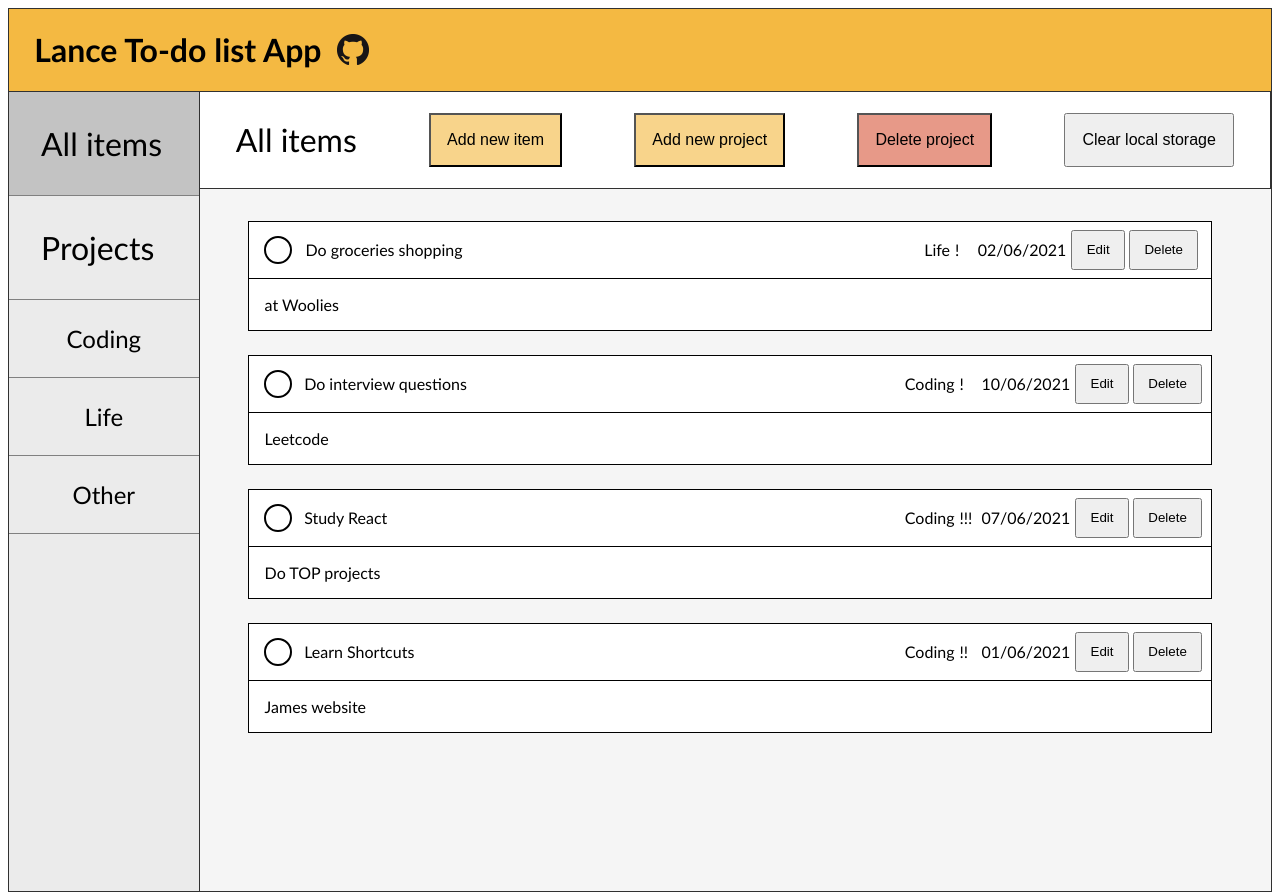
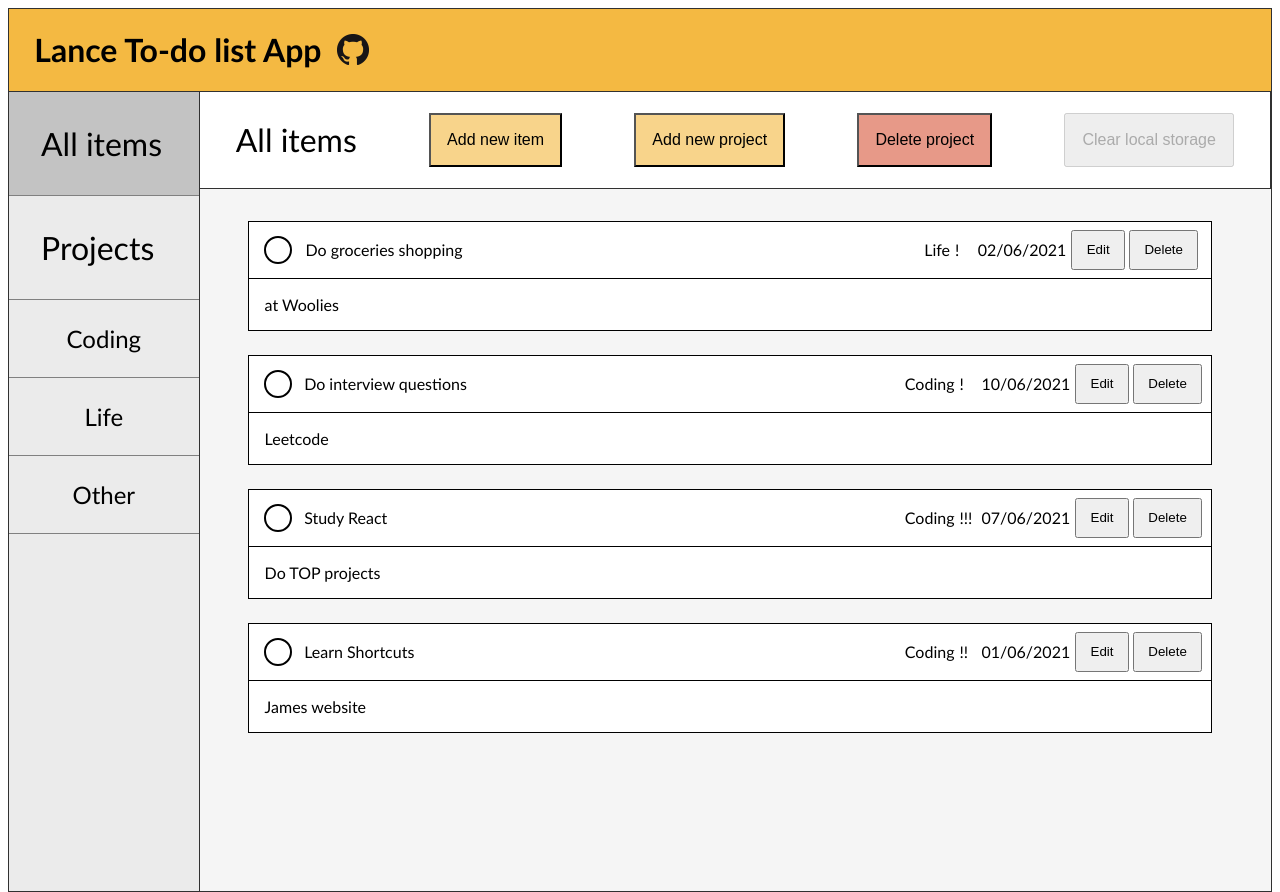
Before and after one commit to lancedang64/project_todo-list, a website built with webpack: page dist/index.html in a window 1280 px wide. Built offline with nearby package versions, Linux system fonts and the light colour scheme.

Commit message:
disabled clearLocalStorage

```diff
--- a/dist/index.html
+++ b/dist/index.html
@@ -23,7 +23,7 @@
           <button class='add-new-item operation-button'>Add new item</button>
           <button class="add-new-project operation-button">Add new project</button>
           <button class="delete-project operation-button"> Delete project</button>
-          <button class="clear-local-storage operation-button">Clear local storage</button>
+          <button class="clear-local-storage operation-button" disabled>Clear local storage</button>
         </div>
       </div>
     </section>
```
